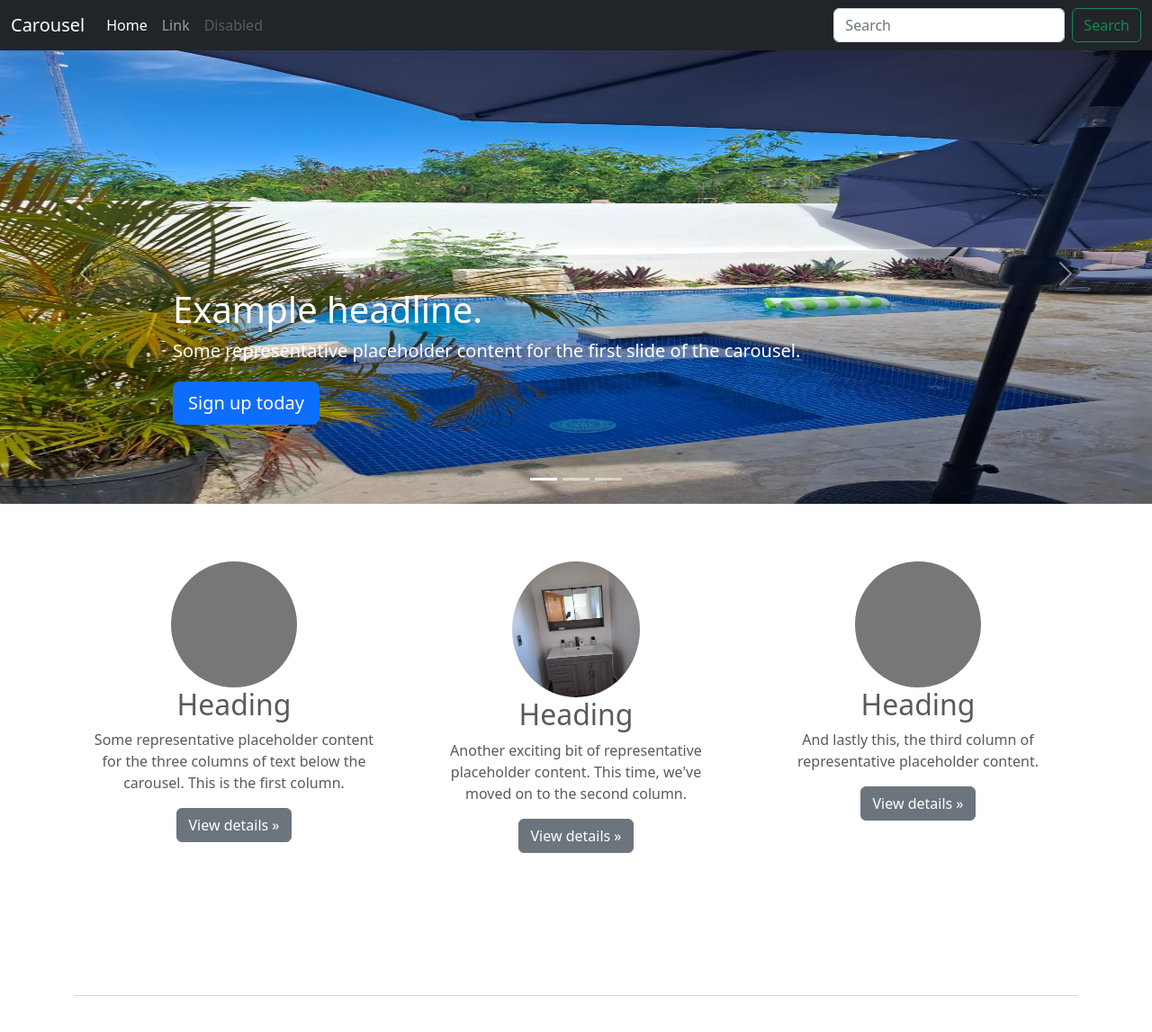
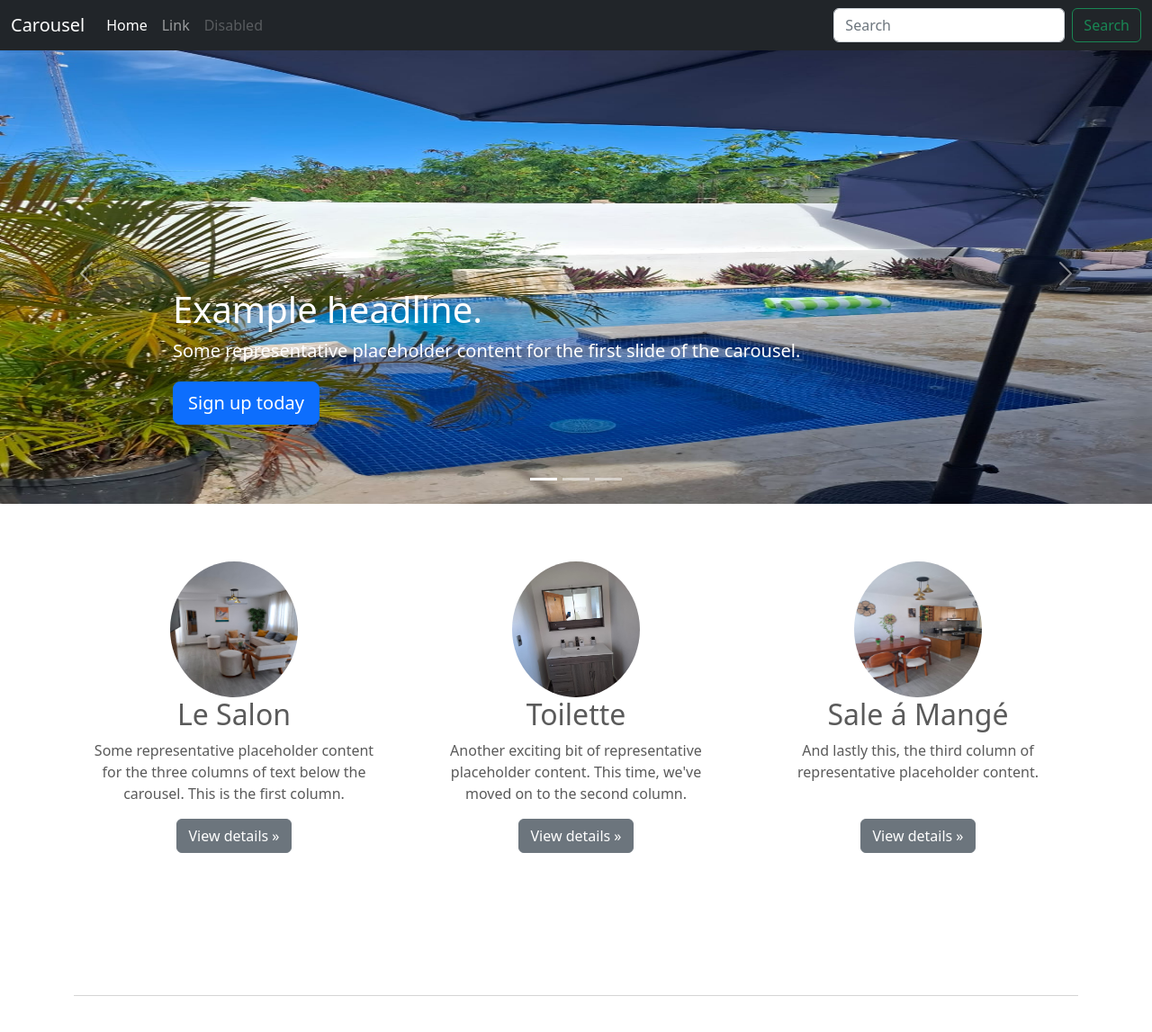
Before and after one commit to rounychoubil/airbnb-repositry-site, a Django app: page / in a window 1280 px wide. Shown: the top 1147 px of the page at 90% size. Run offline with Django 5.2, Linux system fonts and the light colour scheme; some libraries are stand-ins or nearby versions.

Commit message:
ajout des link salon, sal a mange, banho

```diff
--- a/coverapp/urls.py
+++ b/coverapp/urls.py
@@ -1,8 +1,11 @@
 from django.urls import path
-from .views import HomeViews
+from . import views
 
 
 urlpatterns = [
-    path('',HomeViews.as_view(),name="home"),
+    path('',views.HomeViews.as_view(),name="home"),
+    path("banho/",views.BanhoView.as_view(),name='banho'),
+    path("salamange",views.SalleAmangerView.as_view(),name="sale-manger"),
+    path("salon",views.SalonView.as_view(),name='salon'),
 
 ]
--- a/coverapp/views.py
+++ b/coverapp/views.py
@@ -2,3 +2,12 @@ from django.views.generic import TemplateView
 
 class HomeViews(TemplateView):
     template_name='home/index.html'
+
+class SalonView(TemplateView):
+    template_name='home/salon.html'
+
+class SalleAmangerView(TemplateView):
+    template_name='home/sal_amange.html'
+
+class BanhoView(TemplateView):
+    template_name='home/banho.html'
--- /dev/null
+++ b/templates/home/banho.html
@@ -0,0 +1,3 @@
+{% extends "home/base.html" %}
+{% load static %}
+{% block contend %} la salle de bain vous invite a nager {% endblock contend %}
--- /dev/null
+++ b/templates/home/base.html
@@ -0,0 +1,114 @@
+<!doctype html>
+
+<html lang="en">
+  {% load static %}
+  <head>
+    <meta charset="utf-8">
+    <meta name="viewport" content="width=device-width, initial-scale=1">
+    <meta name="description" content="">
+    <meta name="author" content="Mark Otto, Jacob Thornton, and Bootstrap contributors">
+    <meta name="generator" content="Hugo 0.104.2">
+    <title>Home</title>
+
+    <link rel="canonical" href="https://getbootstrap.com/docs/5.2/examples/carousel/">
+
+
+
+
+
+<link href='{% static "assets/dist/css/bootstrap.min.css" %}' rel="stylesheet">
+
+    <style>
+      .bd-placeholder-img {
+        font-size: 1.125rem;
+        text-anchor: middle;
+        -webkit-user-select: none;
+        -moz-user-select: none;
+        user-select: none;
+      }
+
+      @media (min-width: 768px) {
+        .bd-placeholder-img-lg {
+          font-size: 3.5rem;
+        }
+      }
+
+      .b-example-divider {
+        height: 3rem;
+        background-color: rgba(0, 0, 0, .1);
+        border: solid rgba(0, 0, 0, .15);
+        border-width: 1px 0;
+        box-shadow: inset 0 .5em 1.5em rgba(0, 0, 0, .1), inset 0 .125em .5em rgba(0, 0, 0, .15);
+      }
+
+      .b-example-vr {
+        flex-shrink: 0;
+        width: 1.5rem;
+        height: 100vh;
+      }
+
+      .bi {
+        vertical-align: -.125em;
+        fill: currentColor;
+      }
+
+      .nav-scroller {
+        position: relative;
+        z-index: 2;
+        height: 2.75rem;
+        overflow-y: hidden;
+      }
+
+      .nav-scroller .nav {
+        display: flex;
+        flex-wrap: nowrap;
+        padding-bottom: 1rem;
+        margin-top: -1px;
+        overflow-x: auto;
+        text-align: center;
+        white-space: nowrap;
+        -webkit-overflow-scrolling: touch;
+      }
+    </style>
+
+
+    <!-- Custom styles for this template -->
+    <link href='{% static "css/index.css" %}' rel="stylesheet">
+  </head>
+  <body>
+
+<header>
+  <nav class="navbar navbar-expand-md navbar-dark fixed-top bg-dark">
+    <div class="container-fluid">
+      <a class="navbar-brand" href="#">Carousel</a>
+      <button class="navbar-toggler" type="button" data-bs-toggle="collapse" data-bs-target="#navbarCollapse" aria-controls="navbarCollapse" aria-expanded="false" aria-label="Toggle navigation">
+        <span class="navbar-toggler-icon"></span>
+      </button>
+      <div class="collapse navbar-collapse" id="navbarCollapse">
+        <ul class="navbar-nav me-auto mb-2 mb-md-0">
+          <li class="nav-item">
+            <a class="nav-link active" aria-current="page" href="{% url 'home' %}">Home</a>
+          </li>
+          <li class="nav-item">
+            <a class="nav-link" href="#">Link</a>
+          </li>
+          <li class="nav-item">
+            <a class="nav-link disabled">Disabled</a>
+          </li>
+        </ul>
+        <form class="d-flex" role="search">
+          <input class="form-control me-2" type="search" placeholder="Search" aria-label="Search">
+          <button class="btn btn-outline-success" type="submit">Search</button>
+        </form>
+      </div>
+    </div>
+  </nav>
+</header>
+{% block contend %}
+{% endblock contend %}
+
+<script src='{% static "assets/dist/js/bootstrap.bundle.min.js" %}'></script>
+
+
+  </body>
+</html>
--- a/templates/home/index.html
+++ b/templates/home/index.html
@@ -1,109 +1,6 @@
-<!doctype html>
-
-<html lang="en">
-  {% load static %}
-  <head>
-    <meta charset="utf-8">
-    <meta name="viewport" content="width=device-width, initial-scale=1">
-    <meta name="description" content="">
-    <meta name="author" content="Mark Otto, Jacob Thornton, and Bootstrap contributors">
-    <meta name="generator" content="Hugo 0.104.2">
-    <title>Home</title>
-
-    <link rel="canonical" href="https://getbootstrap.com/docs/5.2/examples/carousel/">
-
-
-
-
-
-<link href='{% static "assets/dist/css/bootstrap.min.css" %}' rel="stylesheet">
-
-    <style>
-      .bd-placeholder-img {
-        font-size: 1.125rem;
-        text-anchor: middle;
-        -webkit-user-select: none;
-        -moz-user-select: none;
-        user-select: none;
-      }
-
-      @media (min-width: 768px) {
-        .bd-placeholder-img-lg {
-          font-size: 3.5rem;
-        }
-      }
-
-      .b-example-divider {
-        height: 3rem;
-        background-color: rgba(0, 0, 0, .1);
-        border: solid rgba(0, 0, 0, .15);
-        border-width: 1px 0;
-        box-shadow: inset 0 .5em 1.5em rgba(0, 0, 0, .1), inset 0 .125em .5em rgba(0, 0, 0, .15);
-      }
-
-      .b-example-vr {
-        flex-shrink: 0;
-        width: 1.5rem;
-        height: 100vh;
-      }
-
-      .bi {
-        vertical-align: -.125em;
-        fill: currentColor;
-      }
-
-      .nav-scroller {
-        position: relative;
-        z-index: 2;
-        height: 2.75rem;
-        overflow-y: hidden;
-      }
-
-      .nav-scroller .nav {
-        display: flex;
-        flex-wrap: nowrap;
-        padding-bottom: 1rem;
-        margin-top: -1px;
-        overflow-x: auto;
-        text-align: center;
-        white-space: nowrap;
-        -webkit-overflow-scrolling: touch;
-      }
-    </style>
-
-
-    <!-- Custom styles for this template -->
-    <link href='{% static "css/index.css" %}' rel="stylesheet">
-  </head>
-  <body>
-
-<header>
-  <nav class="navbar navbar-expand-md navbar-dark fixed-top bg-dark">
-    <div class="container-fluid">
-      <a class="navbar-brand" href="#">Carousel</a>
-      <button class="navbar-toggler" type="button" data-bs-toggle="collapse" data-bs-target="#navbarCollapse" aria-controls="navbarCollapse" aria-expanded="false" aria-label="Toggle navigation">
-        <span class="navbar-toggler-icon"></span>
-      </button>
-      <div class="collapse navbar-collapse" id="navbarCollapse">
-        <ul class="navbar-nav me-auto mb-2 mb-md-0">
-          <li class="nav-item">
-            <a class="nav-link active" aria-current="page" href="#">Home</a>
-          </li>
-          <li class="nav-item">
-            <a class="nav-link" href="#">Link</a>
-          </li>
-          <li class="nav-item">
-            <a class="nav-link disabled">Disabled</a>
-          </li>
-        </ul>
-        <form class="d-flex" role="search">
-          <input class="form-control me-2" type="search" placeholder="Search" aria-label="Search">
-          <button class="btn btn-outline-success" type="submit">Search</button>
-        </form>
-      </div>
-    </div>
-  </nav>
-</header>
+{% extends "home/base.html" %}
+{% block contend %}
+{% load static %}
 
 <main>
 
@@ -168,25 +65,26 @@
     <!-- Three columns of text below the carousel -->
     <div class="row">
       <div class="col-lg-4">
-        <svg class="bd-placeholder-img rounded-circle" width="140" height="140" xmlns="http://www.w3.org/2000/svg" role="img" aria-label="Placeholder: 140x140" preserveAspectRatio="xMidYMid slice" focusable="false"><title>Placeholder</title><rect width="100%" height="100%" fill="#777"/><text x="50%" y="50%" fill="#777" dy=".3em">140x140</text></svg>
+        <img src="{% static 'media/images/IMG-20250902-WA0027.jpg' %}" class="bd-placeholder-img rounded-circle" width="40%" height="40%" alt="picine image"/>
 
-        <h2 class="fw-normal">Heading</h2>
+        <h2 class="fw-normal">Le Salon</h2>
         <p>Some representative placeholder content for the three columns of text below the carousel. This is the first column.</p>
-        <p><a class="btn btn-secondary" href="#">View details &raquo;</a></p>
+        <p><a class="btn btn-secondary" href="{% url "salon" %}">View details &raquo;</a></p>
       </div><!-- /.col-lg-4 -->
       <div class="col-lg-4">
         <img src="{% static 'media/images/IMG-20250902-WA0018.jpg' %}" class="bd-placeholder-img rounded-circle" width="40%" height="40%" alt="picine image"/>
 
-        <h2 class="fw-normal">Heading</h2>
+        <h2 class="fw-normal">Toilette</h2>
         <p>Another exciting bit of representative placeholder content. This time, we've moved on to the second column.</p>
-        <p><a class="btn btn-secondary" href="#">View details &raquo;</a></p>
+        <p><a class="btn btn-secondary" href="{% url "banho" %}">View details &raquo;</a></p>
       </div><!-- /.col-lg-4 -->
       <div class="col-lg-4">
-        <svg class="bd-placeholder-img rounded-circle" width="140" height="140" xmlns="http://www.w3.org/2000/svg" role="img" aria-label="Placeholder: 140x140" preserveAspectRatio="xMidYMid slice" focusable="false"><title>Placeholder</title><rect width="100%" height="100%" fill="#777"/><text x="50%" y="50%" fill="#777" dy=".3em">140x140</text></svg>
+        <img src="{% static 'media/images/IMG-20250902-WA0025.jpg' %}" class="bd-placeholder-img rounded-circle" width="40%" height="40%" alt="picine image"/>
 
-        <h2 class="fw-normal">Heading</h2>
+        <h2 class="fw-normal">Sale á Mangé</h2>
         <p>And lastly this, the third column of representative placeholder content.</p>
-        <p><a class="btn btn-secondary" href="#">View details &raquo;</a></p>
+        <p></p> </br>
+        <p><a class="btn btn-secondary" href="{% url "sale-manger" %}">View details &raquo;</a></p>
       </div><!-- /.col-lg-4 -->
     </div><!-- /.row -->
 
@@ -201,7 +99,7 @@
         <p class="lead">Some great placeholder content for the first featurette here. Imagine some exciting prose here.</p>
       </div>
       <div class="col-md-5">
-       <img src="{% static 'media/images/IMG-20250902-WA0019.jpg' %}" class="bd-placeholder-img bd-placeholder-img-lg featurette-image img-fluid mx-auto" width="500" height="500"  alt="picine image"/>
+       <img src="{% static 'media/images/IMG-20250902-WA0019.jpg' %}" class="bd-placeholder-img bd-placeholder-img-lg featurette-image img-fluid mx-auto" width=100% height="500"  alt="picine image"/>
 
       </div>
     </div>
@@ -214,7 +112,7 @@
         <p class="lead">Another featurette? Of course. More placeholder content here to give you an idea of how this layout would work with some actual real-world content in place.</p>
       </div>
       <div class="col-md-5 order-md-1">
-        <img src="{% static 'media/images/IMG-20250902-WA0020.jpg' %}" class="bd-placeholder-img bd-placeholder-img-lg featurette-image img-fluid mx-auto" width="500" height="500"  alt="picine image"/>
+        <img src="{% static 'media/images/IMG-20250902-WA0020.jpg' %}" class="bd-placeholder-img bd-placeholder-img-lg featurette-image img-fluid mx-auto" width="100%" height="100%"  alt="chambre2 image"/>
 
       </div>
     </div>
@@ -246,9 +144,4 @@
   </footer>
 </main>
 
-
-    <script src='{% static "assets/dist/js/bootstrap.bundle.min.js" %}'></script>
-
-
-  </body>
-</html>
+{% endblock contend %}
--- /dev/null
+++ b/templates/home/sal_amange.html
@@ -0,0 +1,3 @@
+{% extends "home/base.html" %}
+{% load static %}
+{% block contend %} la sale a mange pour de repas somptueux{% endblock contend %}
--- /dev/null
+++ b/templates/home/salon.html
@@ -0,0 +1,3 @@
+{% extends "home/base.html" %}
+{% load static %}
+{% block contend %} un salon au plus que parfait pour vos renvez vous {% endblock contend %}
```
